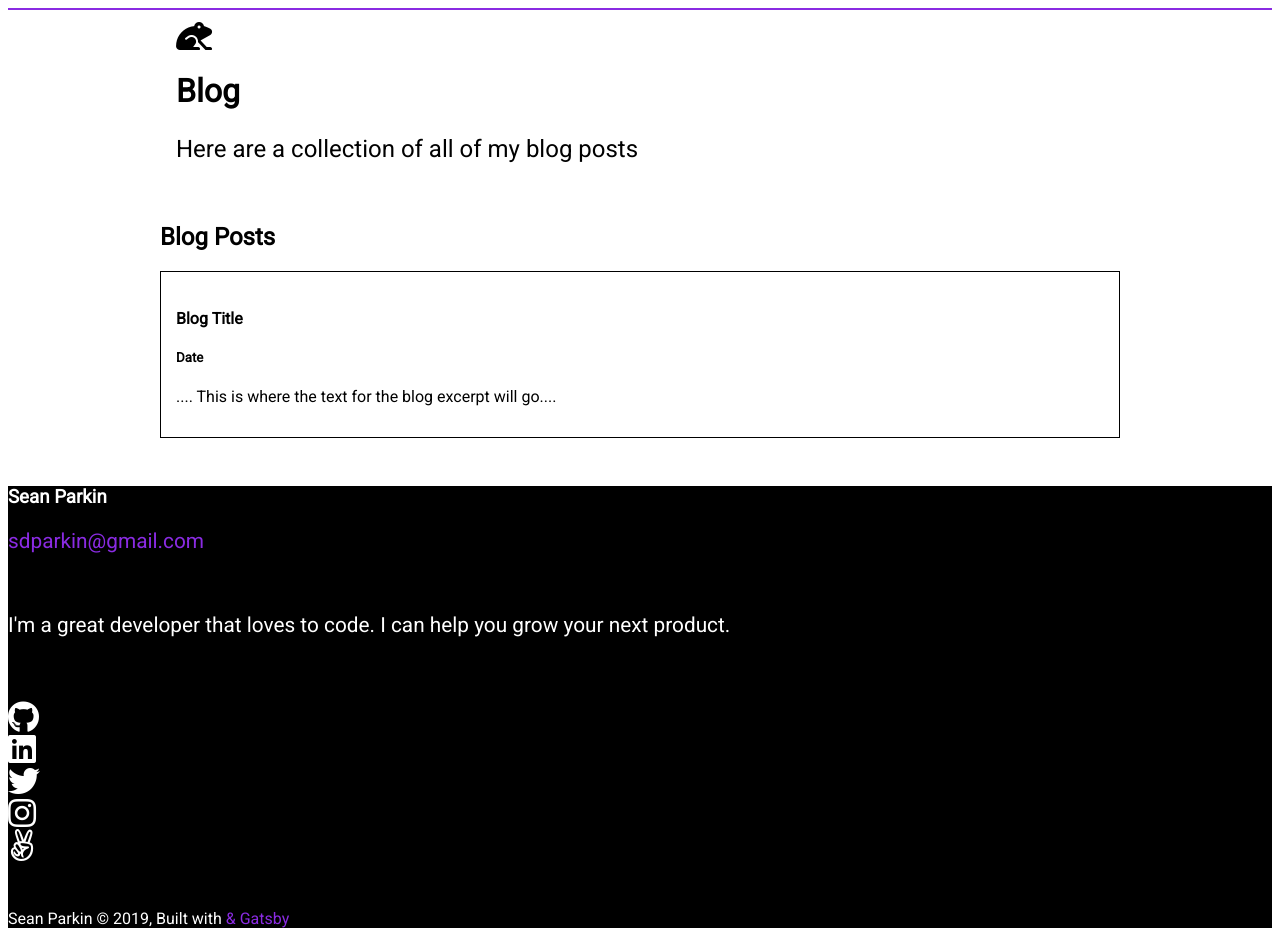
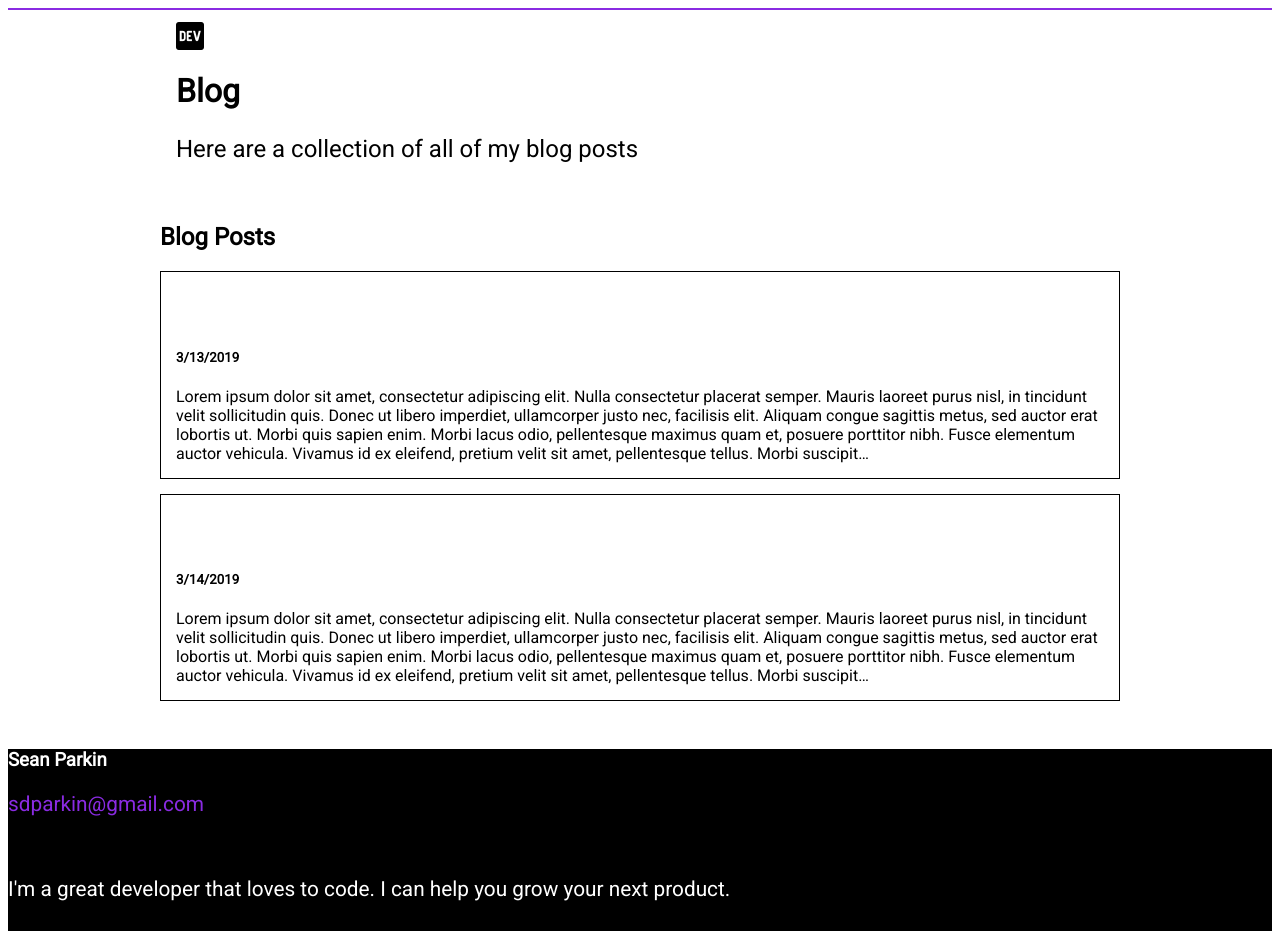
Before and after one commit to minnecoder/personal-portfolio, a Gatsby site: page /blog in a window 1280 px wide. Shown: the top 931 px of the page. Built offline with nearby package versions, Linux system fonts and the light colour scheme; Gatsby itself is replaced by a stand-in of ours.

Commit message:
Blog functionality fully setup

```diff
--- a/gatsby-config.js
+++ b/gatsby-config.js
@@ -36,6 +36,7 @@ module.exports = {
       },
     },
     `gatsby-plugin-react-helmet`,
+    `gatsby-transformer-remark`,
     {
       resolve: `gatsby-source-filesystem`,
       options: {
@@ -52,6 +53,7 @@ module.exports = {
     },
     `gatsby-transformer-sharp`,
     `gatsby-plugin-sharp`,
+
     {
       resolve: `gatsby-plugin-manifest`,
       options: {
--- a/src/components/navbar/MyNavbar.js
+++ b/src/components/navbar/MyNavbar.js
@@ -1,10 +1,10 @@
-import React from "react"
-import { Link } from "gatsby"
+import React from 'react'
+import { Link } from 'gatsby'
 
-import "./myNavbar.css"
+import './myNavbar.css'
 
 const MyNavbar = () => (
-  <div className="top_border" style={{ marginBottom: "0px", width: "100%" }}>
+  <div className="top_border" style={{ marginBottom: '0px', width: '100%' }}>
     <div
       style={{
         margin: `0 auto`,
@@ -15,7 +15,7 @@ const MyNavbar = () => (
     >
       <ul className="nav_styles">
         <li className="float_left">
-          <i className="fas fa-frog" />
+          <i className="fab fa-dev" />
         </li>
         <li className="float_right">
           {/* eslint-disable-next-line */}
--- a/src/pages/blog.js
+++ b/src/pages/blog.js
@@ -9,7 +9,7 @@ import MyButton from '../components/myButton/MyButton'
 import '../fontawesome/css/all.min.css'
 import './index.css'
 
-const blog = ({ data }) => (
+const BlogPage = ({ data }) => (
   <div className="App">
     <Layout>
       <MyJumbo body="Here are a collection of all of my blog posts" title="Blog" />
@@ -19,15 +19,19 @@ const blog = ({ data }) => (
             <h2>Blog Posts</h2>
           </Col>
         </Row>
-        <Row>
-          <Col>
-            <div className="blog-entry">
-              <h4>Blog Title</h4>
-              <h5>Date</h5>
-              <p>.... This is where the text for the blog excerpt will go....</p>
-            </div>
-          </Col>
-        </Row>
+        {data.allMarkdownRemark.edges.map(blog => (
+          <Row>
+            <Col>
+              <div className="blog-entry" key={blog.node.id}>
+                <h4>
+                  <Link to={blog.node.frontmatter.path}>{blog.node.frontmatter.title}</Link>
+                </h4>
+                <h5>{blog.node.frontmatter.date}</h5>
+                <div dangerouslySetInnerHTML={{ __html: blog.node.excerpt }} />
+              </div>
+            </Col>
+          </Row>
+        ))}
       </Container>
     </Layout>
   </div>
@@ -51,4 +55,4 @@ export const pageQuery = graphql`
     }
   }
 `
-export default blog
+export default BlogPage
--- a/src/pages/index.css
+++ b/src/pages/index.css
@@ -9,3 +9,7 @@
   margin: 15px 0;
   padding: 15px;
 }
+
+.blogPost {
+  margin-top: 10vh;
+}
--- a/src/templates/post.js
+++ b/src/templates/post.js
@@ -3,6 +3,8 @@ import Helmet from 'react-helmet'
 import { graphql } from 'gatsby'
 import PropTypes from 'prop-types'
 import Layout from '../components/layout/Layout'
+import '../pages/index.css'
+
 
 export default function Template({ data }) {
   const { markdownRemark: post } = data
```
Also changed, not shown: gatsby-node.js (added, +34 -0 lines).
